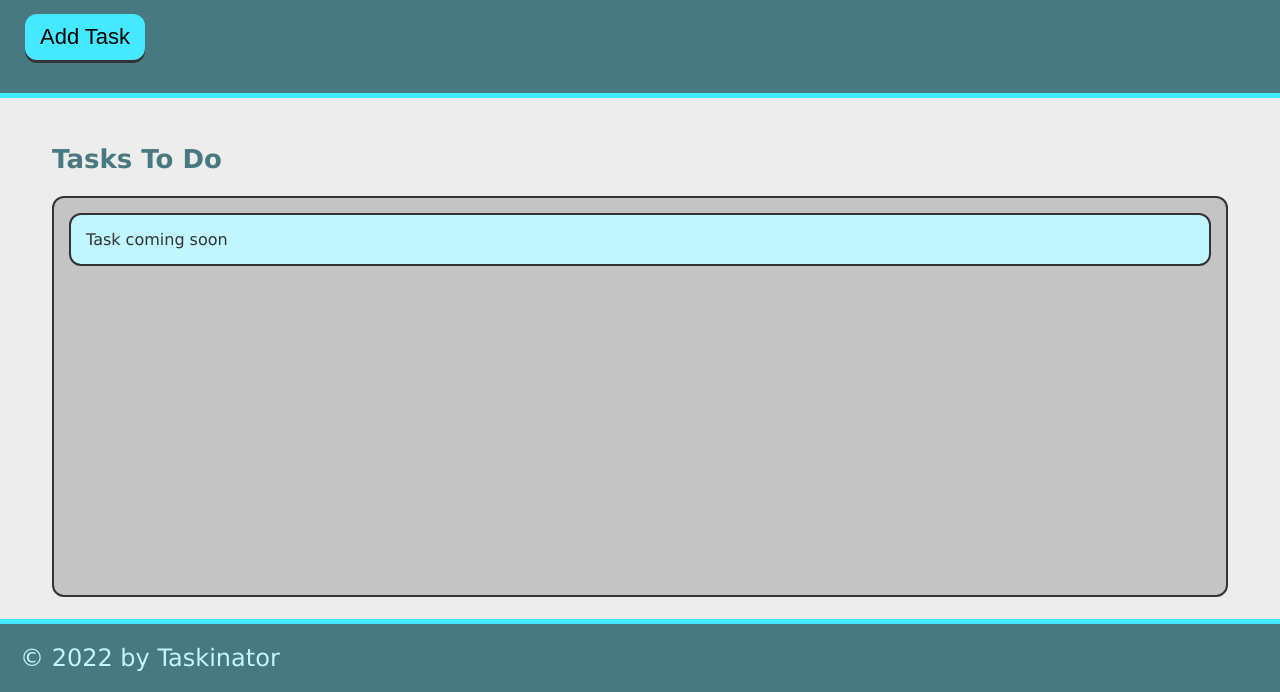
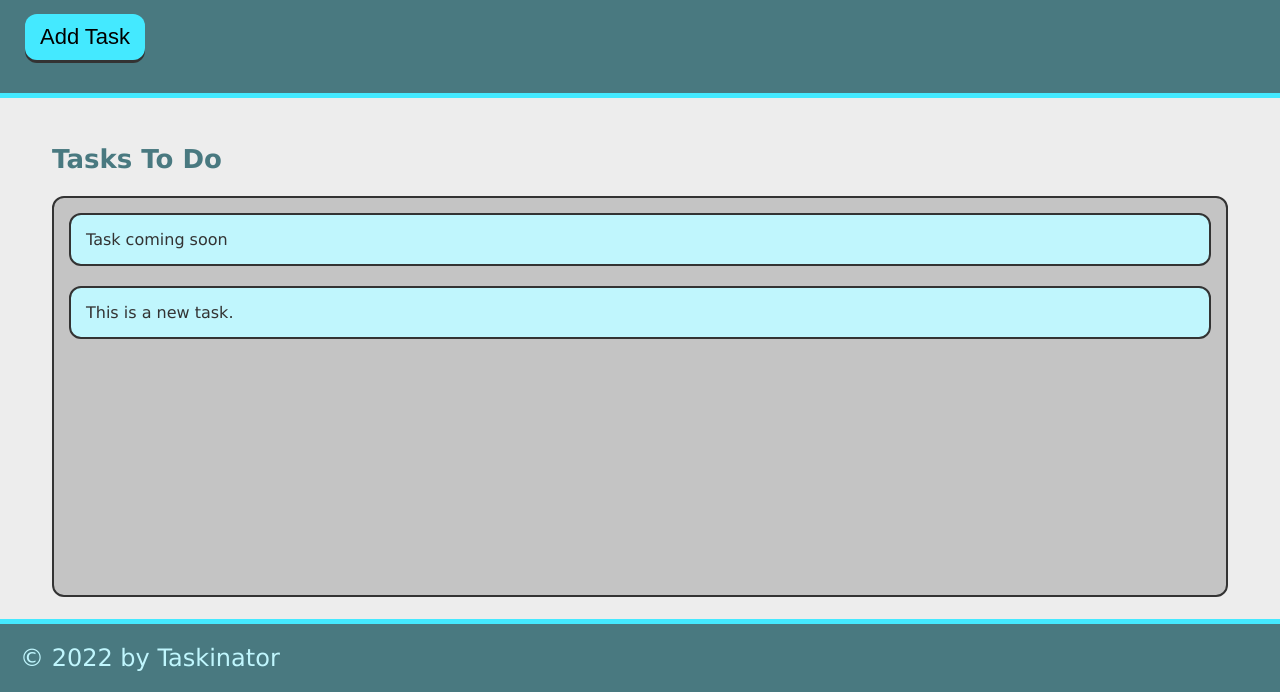
Before and after one commit to jarydknight/Taskinator, a plain HTML site: page index.html in a window 1280 px wide. Both pictures are taken after a click on the button "Add Task". Shown: the part 108-800 px from the top of the page. Drawn offline with Linux system fonts and the light colour scheme.

Commit message:
add ability to add task

```diff
--- a/assets/js/script.js
+++ b/assets/js/script.js
@@ -0,0 +1,21 @@
+// Query selector for save task button
+const buttonEl = document.querySelector("#save-task");
+
+// Variable that stores ul element with id tasks to do. This is the list we want to add a li element to
+const tasksToDoEl = document.querySelector("#tasks-to-do");
+
+// Function that creates new task item
+const createTaskHandler = () => {
+    // Creates new list item
+    const listItemEl = document.createElement("li");
+
+    listItemEl.className = "task-item";
+
+    listItemEl.textContent = "This is a new task.";
+
+    // Appends list item to ul
+    tasksToDoEl.appendChild(listItemEl);
+}
+
+// Event listener for task button that executes on click
+buttonEl.addEventListener("click", createTaskHandler);
--- a/index.html
+++ b/index.html
@@ -14,14 +14,14 @@
 
         <p>Click the button below to add a new task!</p>
 
-        <button class="btn">Add Task</button>
+        <button class="btn" id="save-task">Add Task</button>
     </header>
 
     <main class="page-content">
         <section class="task-list-wrapper">
             <h2 class="list-title">Tasks To Do</h2>
 
-            <ul class="task-list">
+            <ul class="task-list" id="tasks-to-do">
                 <li class="task-item">Task coming soon</li>
             </ul>
         </section>
```
